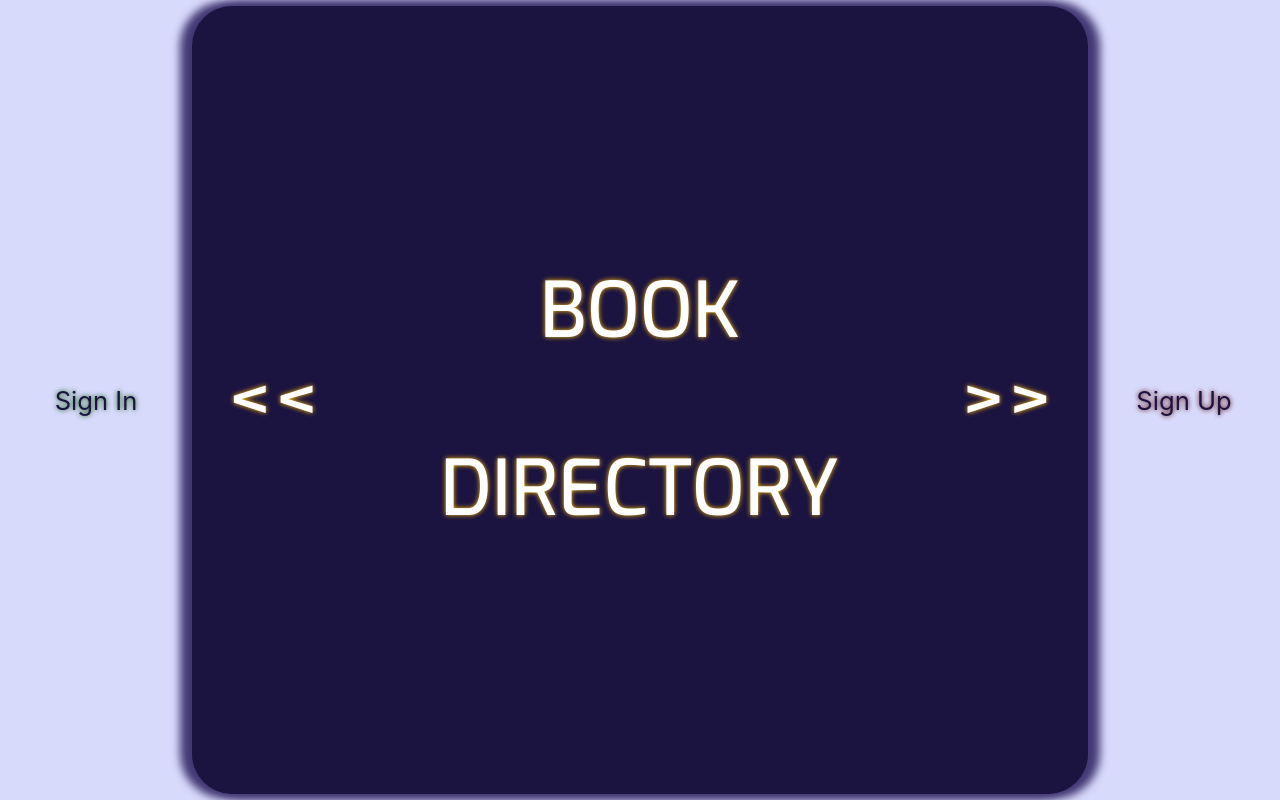
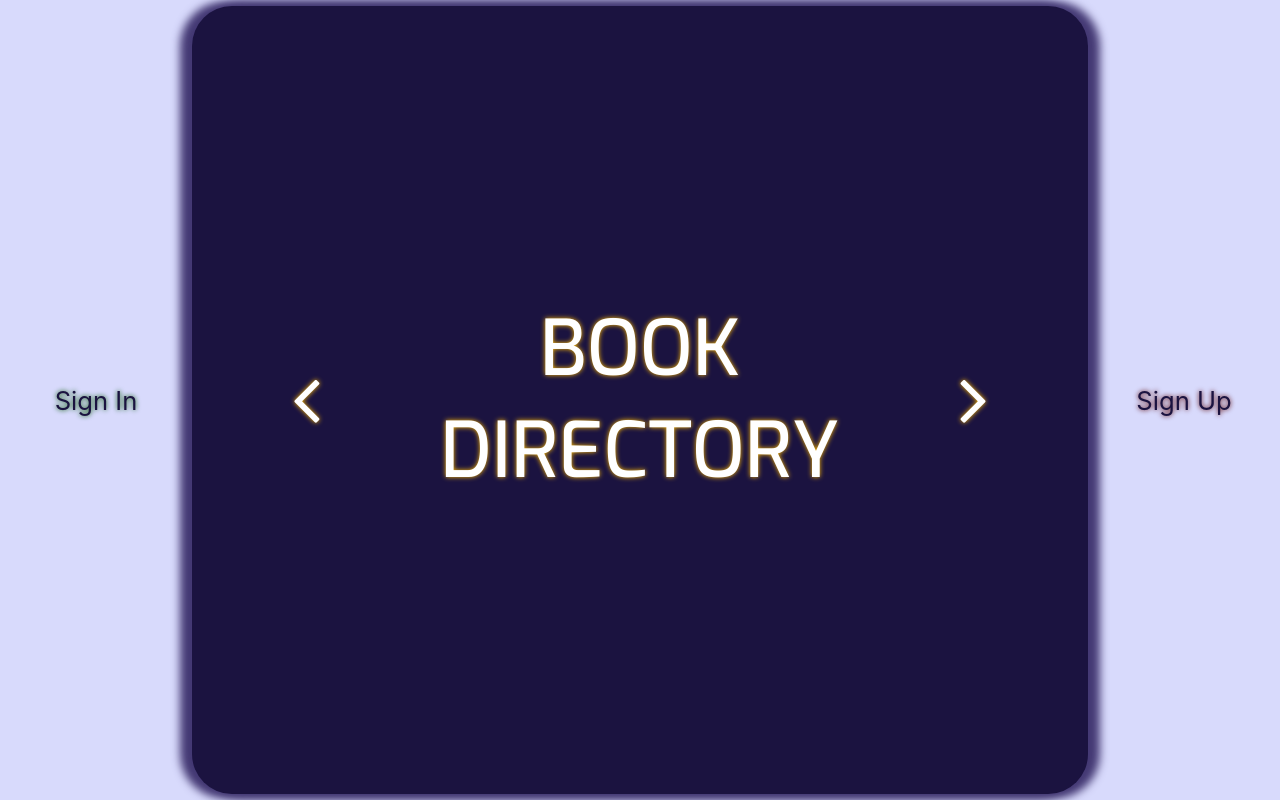
Before and after one commit to Anushka2820/Book-Directory, a React (Create React App) app in the folder frontend/: page / in a window 1280 px wide. Built offline with nearby package versions, Linux system fonts and the light colour scheme.

Commit message:
left / right icon

```diff
--- a/frontend/src/pages/Home/Home.js
+++ b/frontend/src/pages/Home/Home.js
@@ -19,17 +19,18 @@ const Home = () => {
     return (
         <div className="HomePage">
             <style>@import url("https://fonts.googleapis.com/css2?family=Exo:wght@500&display=swap");</style>
+            <style>@import url("https://cdnjs.cloudflare.com/ajax/libs/font-awesome/4.7.0/css/font-awesome.min.css");</style>
             <div className="SignInTab">
                 Sign In
             </div>
             <Draggable axis="x" bounds={{ left: -(window.innerWidth / 7), right: (window.innerWidth / 7) }} onStop={eventHandler}>
                 <div className="PageNameTab">
-                    <div>{"<<"}</div>
+                    <div><i className="fa fa-angle-left"></i></div>
                     <div style={{ width: "50vw", textAlign: "center" }}>
-                        <p>BOOK</p>
-                        <p>DIRECTORY</p>
+                        BOOK<br />
+                        DIRECTORY
                     </div>
-                    <div>{">>"}</div>
+                    <div><i className="fa fa-angle-right"></i></div>
                 </div>
             </Draggable>
             <div className="SignUpTab">
```
